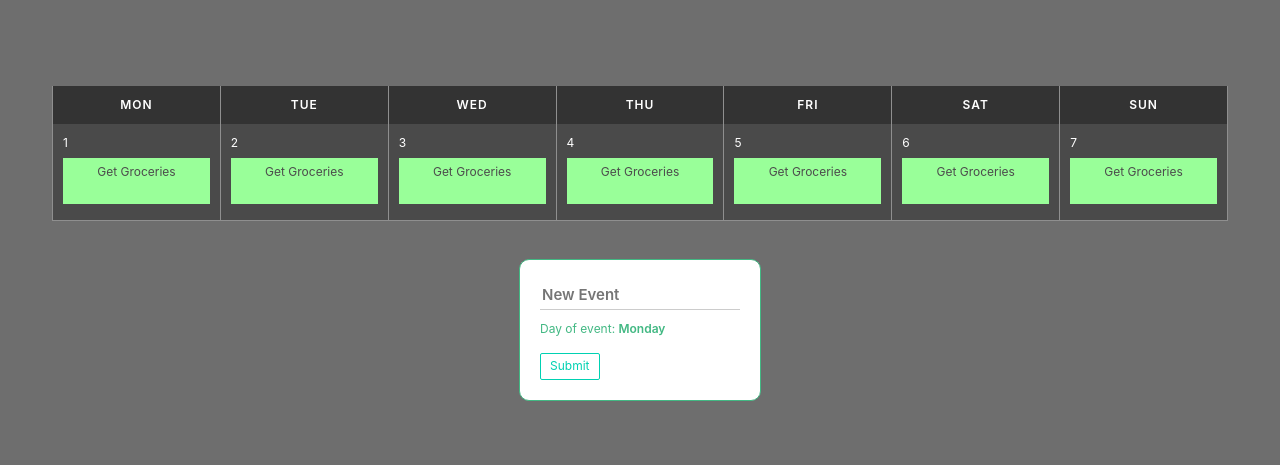
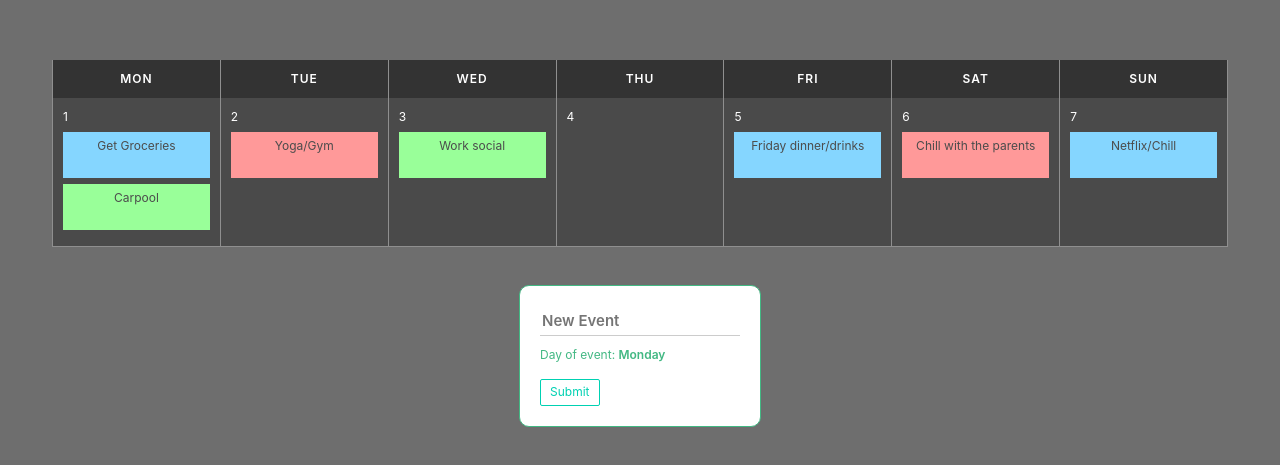
Before and after one commit to cjmcquain/calendar, a Vue app: page / in a window 1280 px wide. Shown: the part 151-616 px from the top of the page. Built offline with nearby package versions, Linux system fonts and the light colour scheme; some icons are missing.

Commit message:
Refactored Event data from CalendarDay to CalendarEvent component

```diff
--- a/src/app/components/CalendarDay.vue
+++ b/src/app/components/CalendarDay.vue
@@ -3,22 +3,23 @@
           <div class="day-banner has-text-white has-text-centered">{{ day.abbvTitle }}</div>
           <div class="day-details">
             <div class="day-number">{{ day.id }}</div>
-            <div class="day-event" style="background-color: rgb(153, 255, 153)">
-              <div>
-                <span class="has-text-centered details">Get Groceries</span>
-                <div class="has-text-centered icons"><i class="fa fa-pencil-square edit-icon"></i>
-                  <i class="fa fa-trash-o delete-icon"></i>
-                </div>
-              </div>
-            </div>
+            <CalendarEvent v-for="(event, index) in day.events"
+              :key="index"
+              :event="event"
+              :day="day"/>
           </div>
         </div>
 </template>
 
 <script>
+import CalendarEvent from './CalendarEvent';
+
 export default {
   name: 'CalendarDay',
-  props: ['day']
+  props: ['day'],
+  components: {
+    CalendarEvent
+  }
 }
 </script>
 
@@ -47,33 +48,6 @@
 
     .day-details {
       padding: 10px;
-
-      .day-event {
-        margin-top: 6px;
-        margin-bottom: 6px;
-        display: block;
-        color: #4C4C4C;
-        padding: 5px;
-
-        .details {
-          display: block;
-        }
-
-        .icons .fa {
-          padding: 0 2px;
-        }
-
-        input {
-          background: none;
-          border: 0;
-          border-bottom: 1px solid #FFF;
-          width: 100%;
-
-          &:focus {
-            outline: none;
-          }
-        }
-      }
     }
 
     &:last-child {
--- a/src/app/components/CalendarEvent.vue
+++ b/src/app/components/CalendarEvent.vue
@@ -0,0 +1,52 @@
+<template>
+              <div class="day-event" :style="getEventBackgroundColor">
+              <div>
+                <span class="has-text-centered details">{{ event.details }}</span>
+                <div class="has-text-centered icons"><i class="fa fa-pencil-square edit-icon"></i>
+                  <i class="fa fa-trash-o delete-icon"></i>
+                </div>
+              </div>
+            </div>
+</template>
+
+<script>
+export default {
+  name: 'CalendarEvent',
+  props: ['event', 'day'],
+  computed: {
+    getEventBackgroundColor() {
+      const colors = ['#FF9999', '#85D6FF', '#99FF99'];
+      let randomColor = colors[Math.floor(Math.random() * colors.length)];
+      return `background-color: ${randomColor}`;
+  }
+  }}
+</script>
+
+<style lang="scss" scoped>
+      .day-event {
+        margin-top: 6px;
+        margin-bottom: 6px;
+        display: block;
+        color: #4C4C4C;
+        padding: 5px;
+
+        .details {
+          display: block;
+        }
+
+        .icons .fa {
+          padding: 0 2px;
+        }
+
+        input {
+          background: none;
+          border: 0;
+          border-bottom: 1px solid #FFF;
+          width: 100%;
+
+          &:focus {
+            outline: none;
+          }
+        }
+      }
+</style>
```
